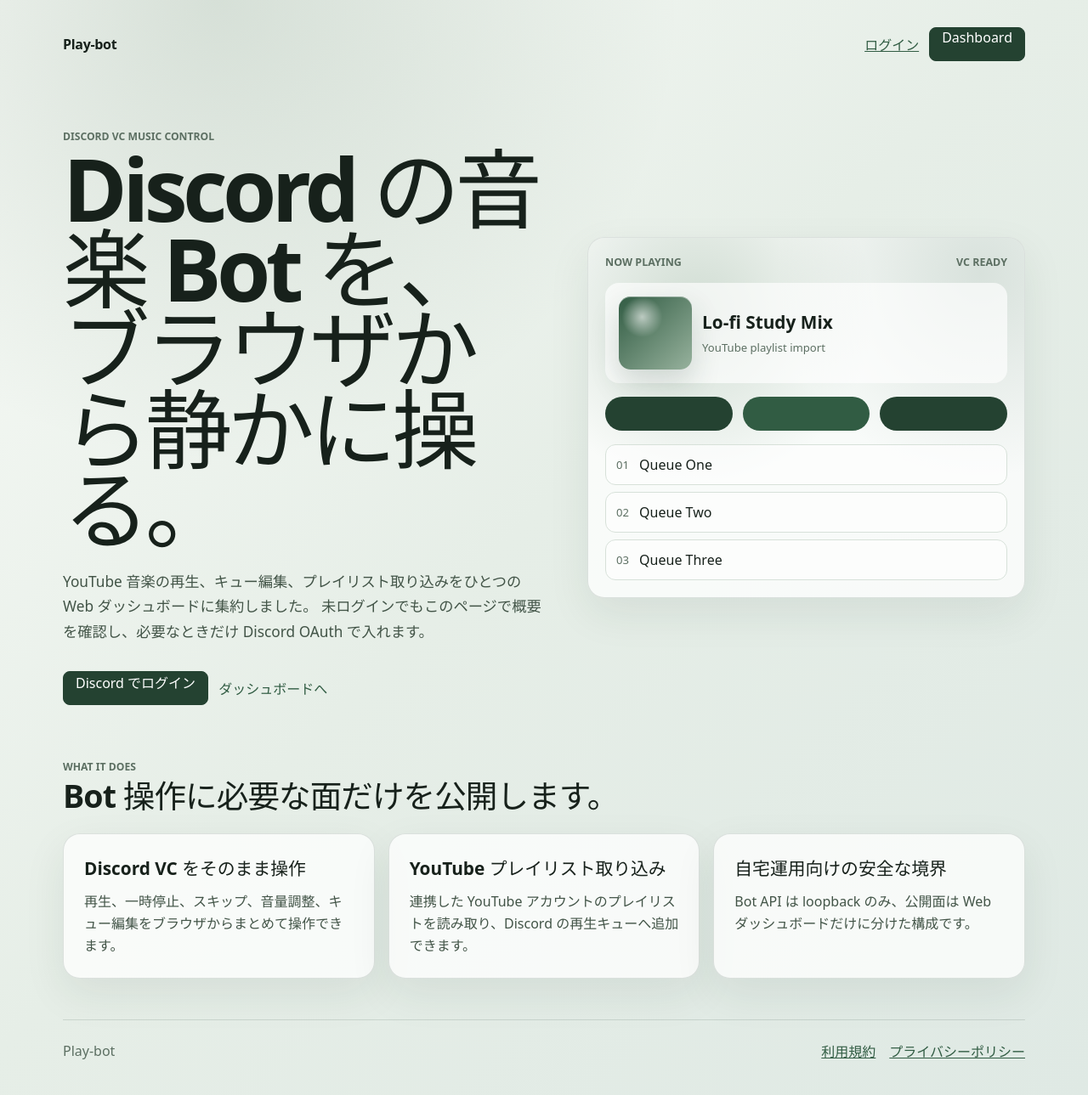
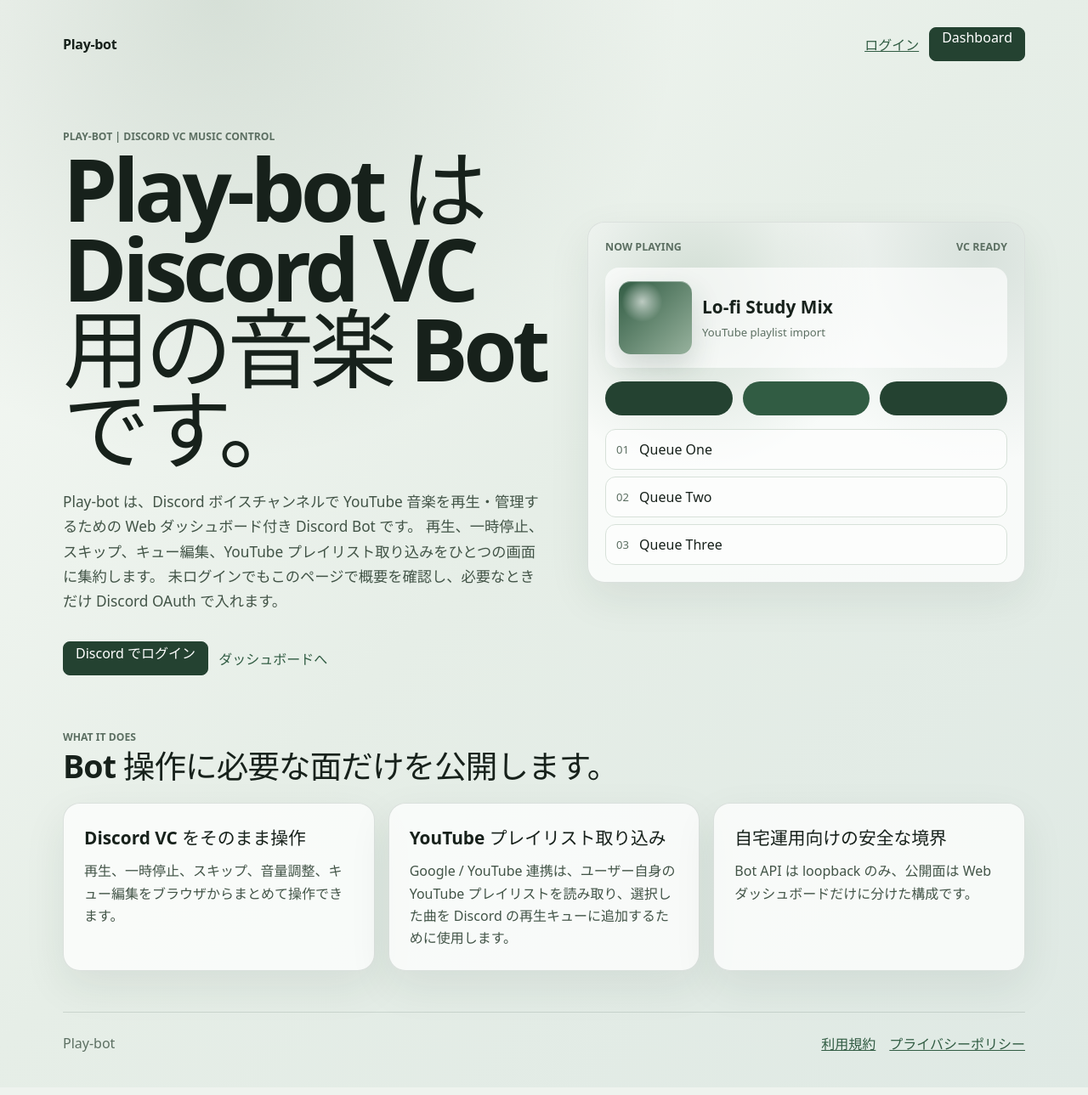
Before and after one commit to blazex60/play-bot, a React (Vite) app in the folder web/: page / in a window 1280 px wide. Shown: the whole page at 85% size. Built offline with nearby package versions, Linux system fonts and the light colour scheme.

Commit message:
fix(web): clarify Play-bot homepage purpose

```diff
--- a/web/index.html
+++ b/web/index.html
@@ -1,9 +1,10 @@
 <!doctype html>
-<html lang="en">
+<html lang="ja">
   <head>
     <meta charset="UTF-8" />
     <meta name="viewport" content="width=device-width, initial-scale=1.0" />
-    <title>Play-bot</title>
+    <title>Play-bot | Discord VC Music Control</title>
+    <meta name="description" content="Play-bot は Discord ボイスチャンネルで YouTube 音楽を再生・管理するための Web ダッシュボード付き Discord Bot です。" />
   </head>
   <body>
     <div id="root"></div>
--- a/web/src/pages/Landing.jsx
+++ b/web/src/pages/Landing.jsx
@@ -9,7 +9,7 @@
   },
   {
     title: 'YouTube プレイリスト取り込み',
-    copy: '連携した YouTube アカウントのプレイリストを読み取り、Discord の再生キューへ追加できます。',
+    copy: 'Google / YouTube 連携は、ユーザー自身の YouTube プレイリストを読み取り、選択した曲を Discord の再生キューに追加するために使用します。',
   },
   {
     title: '自宅運用向けの安全な境界',
@@ -30,10 +30,11 @@
 
       <section className="landing-hero" aria-labelledby="landing-title">
         <div className="landing-copy">
-          <p className="eyebrow">Discord VC Music Control</p>
-          <h1 id="landing-title">Discord の音楽 Bot を、ブラウザから静かに操る。</h1>
+          <p className="eyebrow">Play-bot | Discord VC Music Control</p>
+          <h1 id="landing-title">Play-bot は Discord VC 用の音楽 Bot です。</h1>
           <p className="landing-lead">
-            YouTube 音楽の再生、キュー編集、プレイリスト取り込みをひとつの Web ダッシュボードに集約しました。
+            Play-bot は、Discord ボイスチャンネルで YouTube 音楽を再生・管理するための Web ダッシュボード付き Discord Bot です。
+            再生、一時停止、スキップ、キュー編集、YouTube プレイリスト取り込みをひとつの画面に集約します。
             未ログインでもこのページで概要を確認し、必要なときだけ Discord OAuth で入れます。
           </p>
           <div className="landing-cta-group">
```
